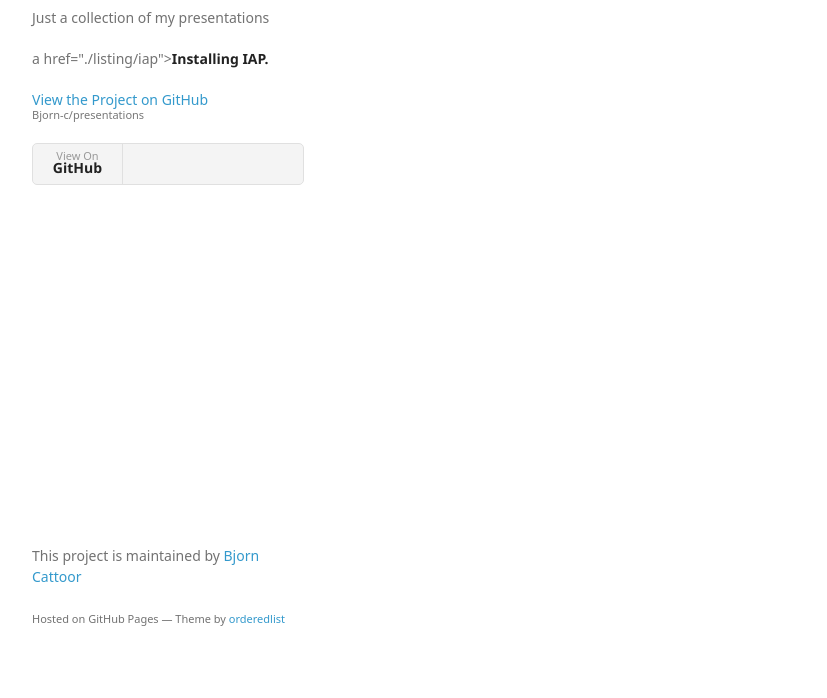
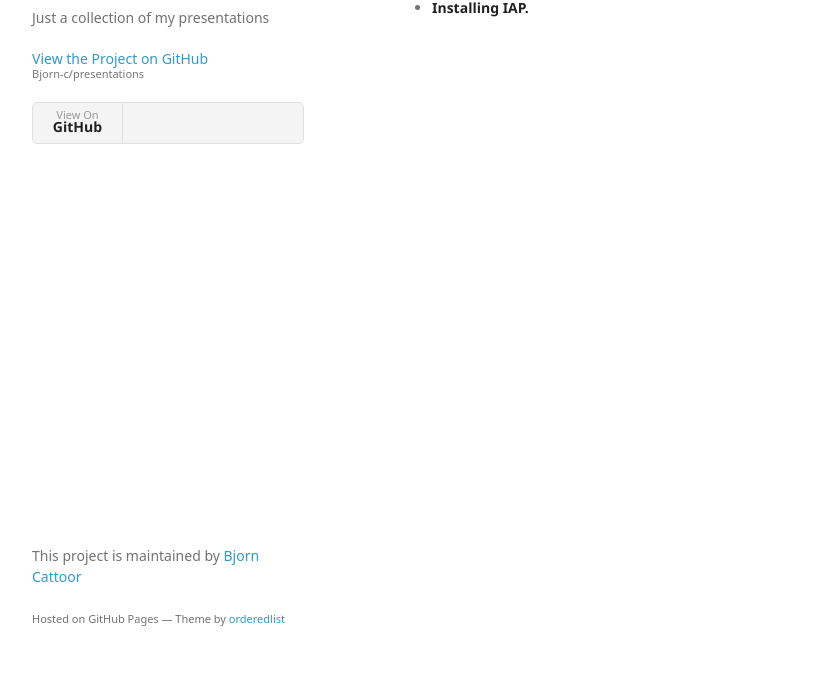
Before and after one commit to Bjorn-c/presentations, a plain HTML site: page index.html in a window 1280 px wide. Shown: the part 102-800 px from the top of the page, without its empty margins (178-1005 px from the left). Drawn offline with Linux system fonts and the light colour scheme; a web font is replaced by a local one.

Commit message:
Fixed link to first test presentation.

```diff
--- a/index.html
+++ b/index.html
@@ -17,8 +17,6 @@
       <header>
         <h1>Presentations</h1>
         <p>Just a collection of my presentations</p>
-        <p>a href="./listing/iap"><strong>Installing IAP.</strong></a></p>
-
         <p class="view"><a href="https://github.com/Bjorn-c/presentations">View the Project on GitHub <small>Bjorn-c/presentations</small></a></p>
         <ul>
           <li><a href="https://github.com/Bjorn-c/presentations">View On <strong>GitHub</strong></a></li>
@@ -26,6 +24,7 @@
       </header>
       <section>
         <p>This page is a presentation listing, feel free to browse around.</p>
+        <ul><li><a href="./listing/iap/how-to-install.html"><strong>Installing IAP.</strong></a></li></ul>
       </section>
       <footer>
         <p>This project is maintained by <a href="https://github.com/Bjorn-c">Bjorn Cattoor</a></p>
```
